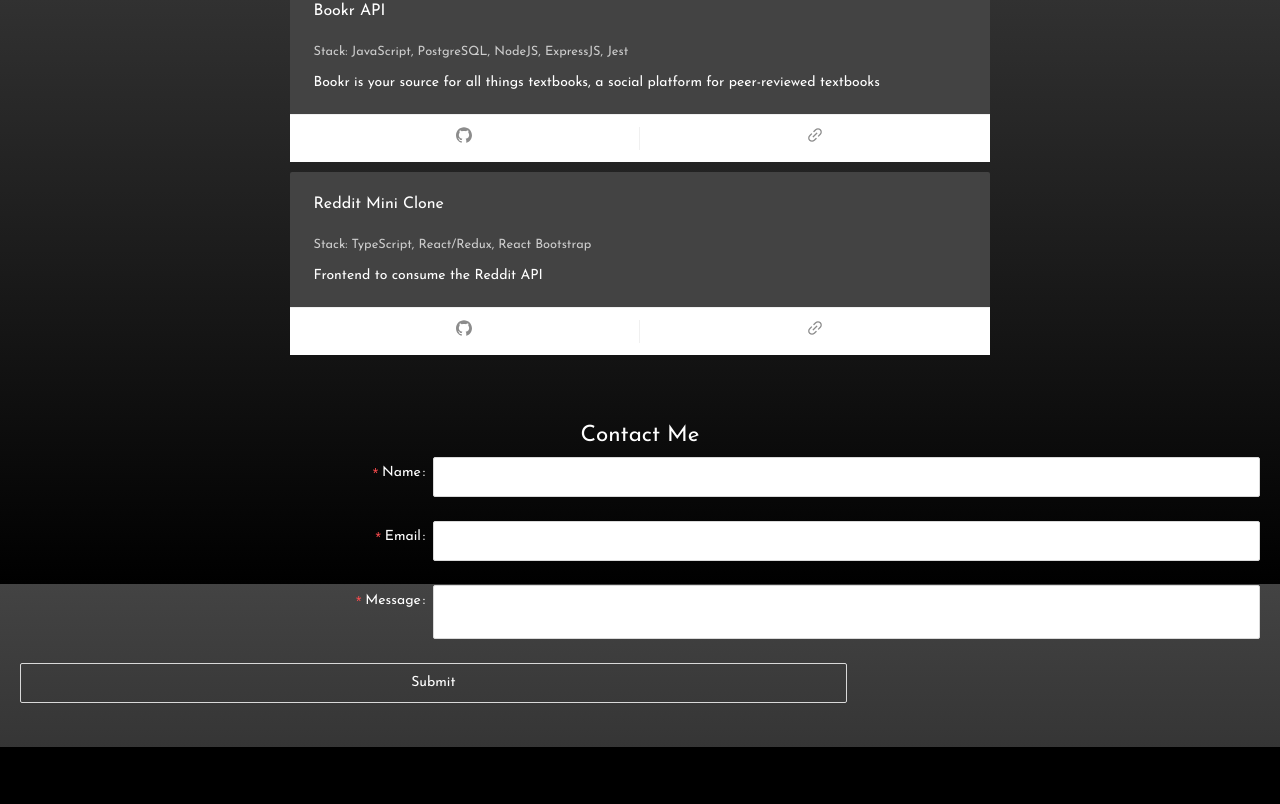
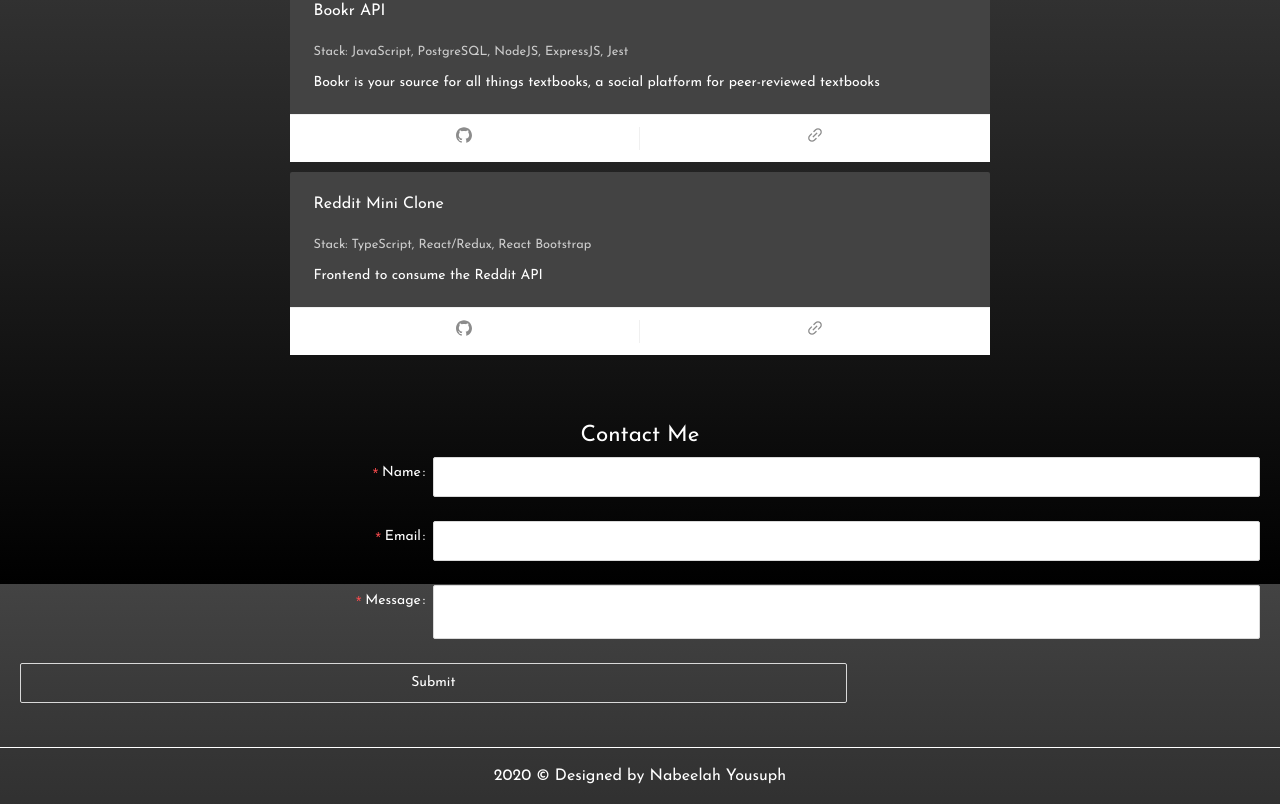
Before and after one commit to NabeelahY/Portfolio, a React (Create React App) app: page / in a window 1280 px wide. Shown: the part 1816-2620 px from the top of the page. Before the commit the page ends 2563 px from the top, so only its background shows below. Built offline with nearby package versions, Linux system fonts and the light colour scheme; no server answers.

Commit message:
Add footer

```diff
--- a/package.json
+++ b/package.json
@@ -12,7 +12,6 @@
     "@types/react-dom": "^16.9.0",
     "@types/styled-components": "^5.1.2",
     "antd": "^4.5.3",
-    "moment": "^2.27.0",
     "react": "^16.13.1",
     "react-dom": "^16.13.1",
     "react-icons": "^3.10.0",
--- /dev/null
+++ b/src/components/Footer.tsx
@@ -0,0 +1,12 @@
+import React from 'react';
+import { FooterStyle } from './styles/Footer';
+
+const Footer: React.FC = () => {
+  return (
+    <FooterStyle>
+      <p> {new Date().getFullYear()} &copy; Designed by Nabeelah Yousuph</p>
+    </FooterStyle>
+  );
+};
+
+export default Footer;
--- /dev/null
+++ b/src/components/styles/Footer.ts
@@ -0,0 +1,8 @@
+import styled from 'styled-components';
+
+export const FooterStyle = styled.footer`
+  text-align: center;
+  padding: 20px;
+  border-top: 1px solid #fff;
+  width: 100%;
+`;
--- a/src/view/Home.tsx
+++ b/src/view/Home.tsx
@@ -4,6 +4,7 @@ import Hero from '../components/Hero';
 import Stacks from '../components/Stacks';
 import Projects from '../components/Projects';
 import Contact from '../components/Contact';
+import Footer from '../components/Footer';
 
 const Home: React.FC = () => {
   return (
@@ -12,6 +13,7 @@ const Home: React.FC = () => {
       <Stacks />
       <Projects />
       <Contact />
+      <Footer />
     </>
   );
 };
```
Also changed, not shown: 1 other file (tests, documents, lock files or other folders).
